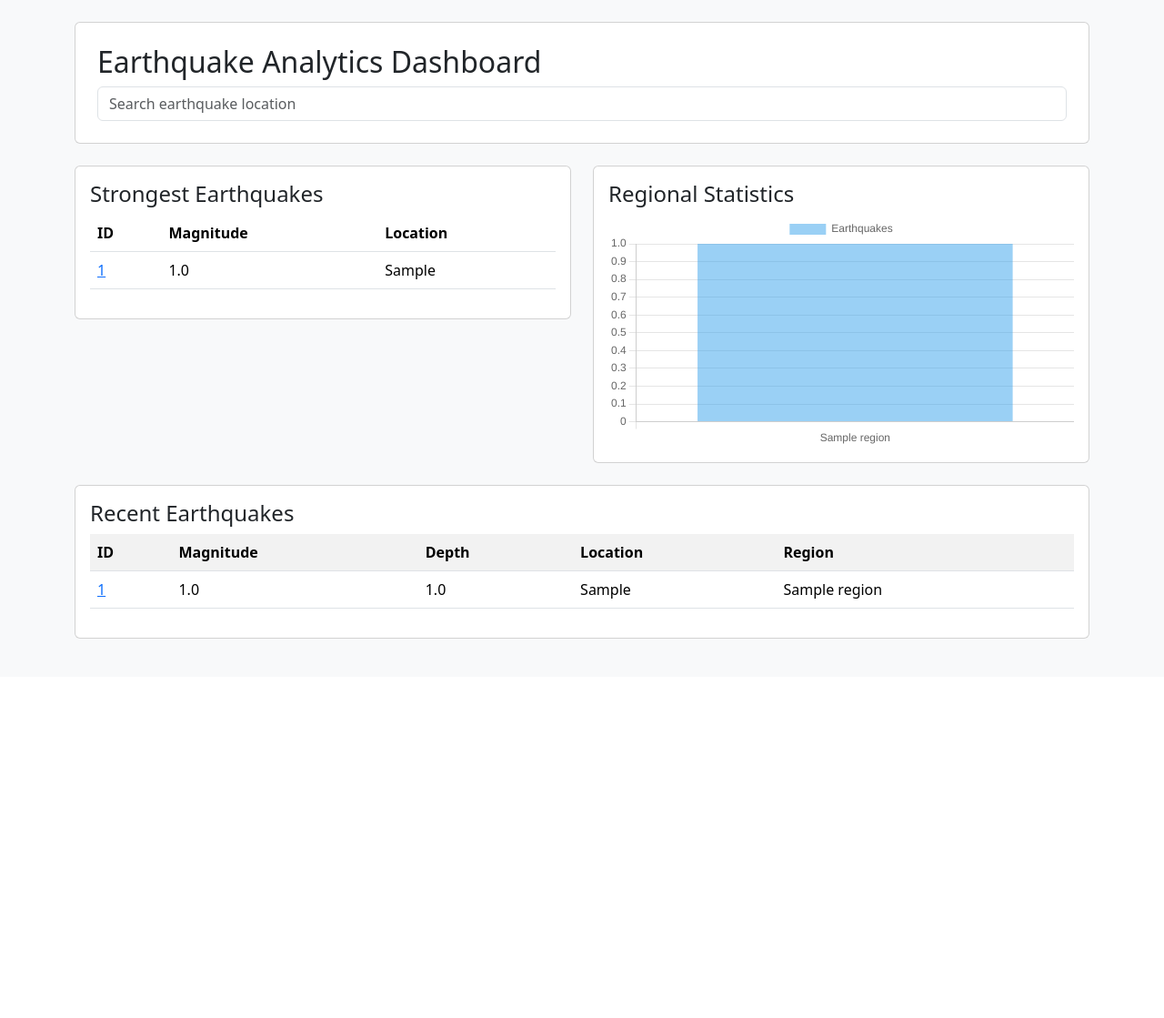
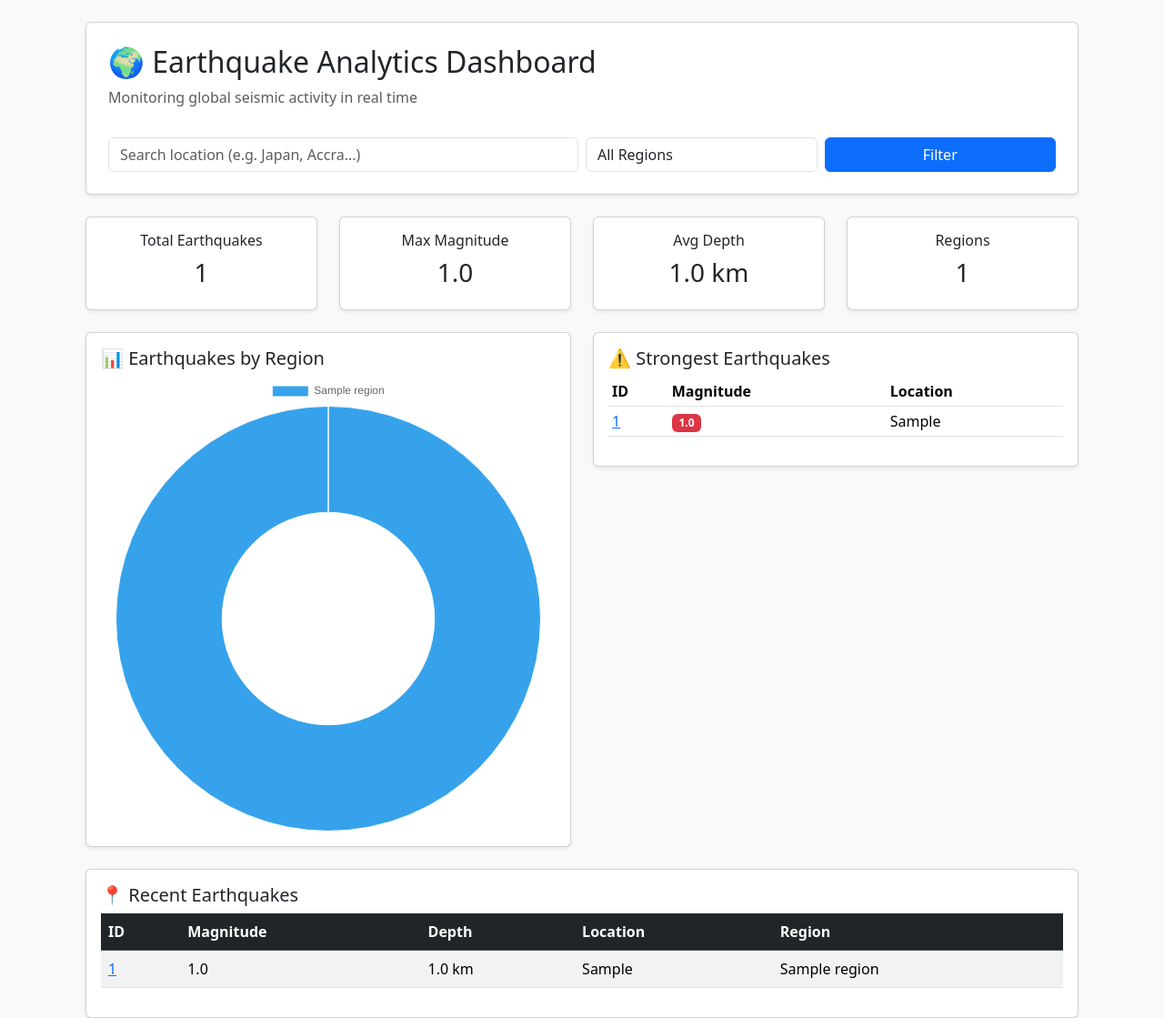
Before and after one commit to tquainoo/equaketracker, a Flask app: page / in a window 1280 px wide. Shown: the part 56-1175 px from the top of the page at 91% size. Before the commit the page ends 758 px from the top, so only its background shows below. Run offline with Flask 3, Linux system fonts and the light colour scheme; tables that the repository leaves empty hold one stand-in row (values such as "Sample post").

Commit message:
update dashboard

```diff
--- a/app/templates/dashboard.html
+++ b/app/templates/dashboard.html
@@ -2,72 +2,141 @@
 
 {% block content %}
 
-<div class="row">
+<div class="container-fluid">
 
-<div class="col-md-12 mb-4">
-<div class="card p-4">
+<!-- HEADER + FILTERS -->
+<div class="card shadow-sm p-4 mb-4">
 
-<h2>Earthquake Analytics Dashboard</h2>
+    <h2>🌍 Earthquake Analytics Dashboard</h2>
+    <p class="text-muted">Monitoring global seismic activity in real time</p>
 
-<form method="GET">
-    <input class="form-control" type="text" name="search" placeholder="Search earthquake location">
+    <form method="GET" class="row g-2 mt-2">
+
+        <!-- SEARCH -->
+        <div class="col-md-6">
+            <input class="form-control"
+                   type="text"
+                   name="search"
+                   placeholder="Search location (e.g. Japan, Accra...)"
+                   value="{{ request.args.get('search', '') }}">
+        </div>
+
+        <!-- REGION FILTER -->
+        <div class="col-md-3">
+            <select class="form-control" name="region">
+                <option value="">All Regions</option>
+                {% for r in regions %}
+                    <option value="{{ r.id }}"
+                        {% if request.args.get('region')|int == r.id %}selected{% endif %}>
+                        {{ r.name }}
+                    </option>
+                {% endfor %}
+            </select>
+        </div>
+
+        <!-- BUTTON -->
+        <div class="col-md-3">
+            <button class="btn btn-primary w-100">Filter</button>
+        </div>
+
     </form>
+</div>
 
+
+<!-- KPI CARDS -->
+<div class="row mb-4">
+
+    <div class="col-md-3">
+        <div class="card p-3 text-center shadow-sm">
+            <h6>Total Earthquakes</h6>
+            <h3>{{ total_count }}</h3>
         </div>
     </div>
 
+    <div class="col-md-3">
+        <div class="card p-3 text-center shadow-sm">
+            <h6>Max Magnitude</h6>
+            <h3>{{ max_magnitude }}</h3>
+        </div>
+    </div>
+
+    <div class="col-md-3">
+        <div class="card p-3 text-center shadow-sm">
+            <h6>Avg Depth</h6>
+            <h3>{{ avg_depth }} km</h3>
+        </div>
+    </div>
+
+    <div class="col-md-3">
+        <div class="card p-3 text-center shadow-sm">
+            <h6>Regions</h6>
+            <h3>{{ region_count }}</h3>
+        </div>
+    </div>
+
+</div>
+
+
+<!-- CHART + STRONGEST -->
+<div class="row">
+
+    <!-- CHART -->
     <div class="col-md-6">
-<div class="card p-3 mb-4">
-<h4>Strongest Earthquakes</h4>
+        <div class="card p-3 shadow-sm">
+            <h5>📊 Earthquakes by Region</h5>
+            <canvas id="regionChart"></canvas>
+        </div>
+    </div>
 
-<table class="table">
+    <!-- STRONGEST EARTHQUAKES -->
+    <div class="col-md-6">
+        <div class="card p-3 shadow-sm">
+            <h5>⚠️ Strongest Earthquakes</h5>
+
+            <table class="table table-sm table-hover">
+                <thead>
                     <tr>
                         <th>ID</th>
                         <th>Magnitude</th>
                         <th>Location</th>
                     </tr>
+                </thead>
 
+                <tbody>
                 {% for quake in strongest %}
                 <tr>
-<td><a href="/earthquake/{{ quake.id }}">{{ quake.quake_id }}</a></td>
-<td>{{ quake.magnitude }}</td>
+                    <td>
+                        <a href="/earthquake/{{ quake.id }}">
+                            {{ quake.quake_id }}
+                        </a>
+                    </td>
+                    <td>
+                        <span class="badge bg-danger">
+                            {{ quake.magnitude }}
+                        </span>
+                    </td>
                     <td>{{ quake.place }}</td>
                 </tr>
                 {% endfor %}
+                </tbody>
+
             </table>
-
         </div>
     </div>
 
-<div class="col-md-6">
-<div class="card p-3 mb-4">
-<h4>Regional Statistics</h4>
-
-<canvas id="regionChart"></canvas>
-
-<script>
-const ctx = document.getElementById('regionChart');
-
-new Chart(ctx, {
-    type: 'bar',
-    data: {
-        labels: [{% for s in stats %}'{{ s[0] }}',{% endfor %}],
-        datasets: [{
-            label: 'Earthquakes',
-            data: [{% for s in stats %}{{ s[1] }},{% endfor %}]
-        }]
-    }
-});
-</script>
-
-</div>
 </div>
 
-<div class="col-md-12">
-<div class="card p-3">
-<h4>Recent Earthquakes</h4>
 
-<table class="table table-striped">
+<!-- RECENT EARTHQUAKES -->
+<div class="card shadow-sm p-3 mt-4">
+
+    <h5>📍 Recent Earthquakes</h5>
+
+    <div class="table-responsive">
+
+        <table class="table table-striped table-hover">
+
+            <thead class="table-dark">
                 <tr>
                     <th>ID</th>
                     <th>Magnitude</th>
@@ -75,22 +144,60 @@ new Chart(ctx, {
                     <th>Location</th>
                     <th>Region</th>
                 </tr>
+            </thead>
 
+            <tbody>
+
+            {% if earthquakes %}
                 {% for quake in earthquakes %}
                 <tr>
-<td><a href="/earthquake/{{ quake.id }}">{{ quake.quake_id }}</a></td>
+                    <td>
+                        <a href="/earthquake/{{ quake.id }}">
+                            {{ quake.quake_id }}
+                        </a>
+                    </td>
                     <td>{{ quake.magnitude }}</td>
-<td>{{ quake.depth }}</td>
+                    <td>{{ quake.depth }} km</td>
                     <td>{{ quake.place }}</td>
-<td>{{ quake.region.name }}</td>
+                    <td>
+                        {{ quake.region.name if quake.region else 'N/A' }}
+                    </td>
                 </tr>
                 {% endfor %}
+            {% else %}
+                <tr>
+                    <td colspan="5" class="text-center text-muted">
+                        No earthquake data found
+                    </td>
+                </tr>
+            {% endif %}
+
+            </tbody>
 
         </table>
 
     </div>
+
 </div>
 
 </div>
 
+
+<!-- CHART SCRIPT -->
+<script>
+const ctx = document.getElementById('regionChart');
+
+new Chart(ctx, {
+    type: 'doughnut',
+    data: {
+        labels: [{% for s in stats %}'{{ s[0] }}',{% endfor %}],
+        datasets: [{
+            label: 'Earthquakes',
+            data: [{% for s in stats %}{{ s[1] }},{% endfor %}],
+            borderWidth: 1
+        }]
+    }
+});
+</script>
+
 {% endblock %}
```
Lines whose indentation alone changed are shown as unchanged.
